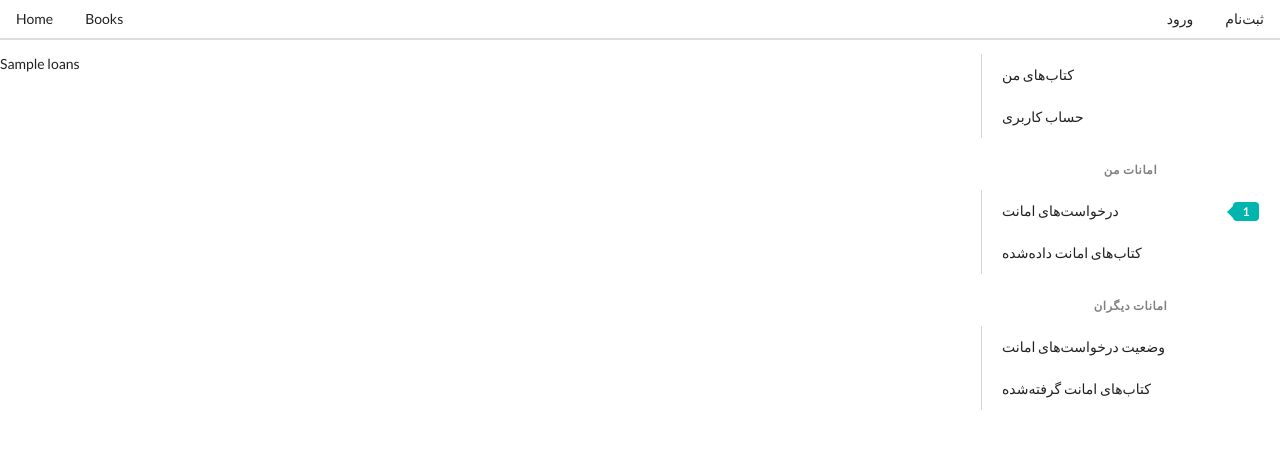
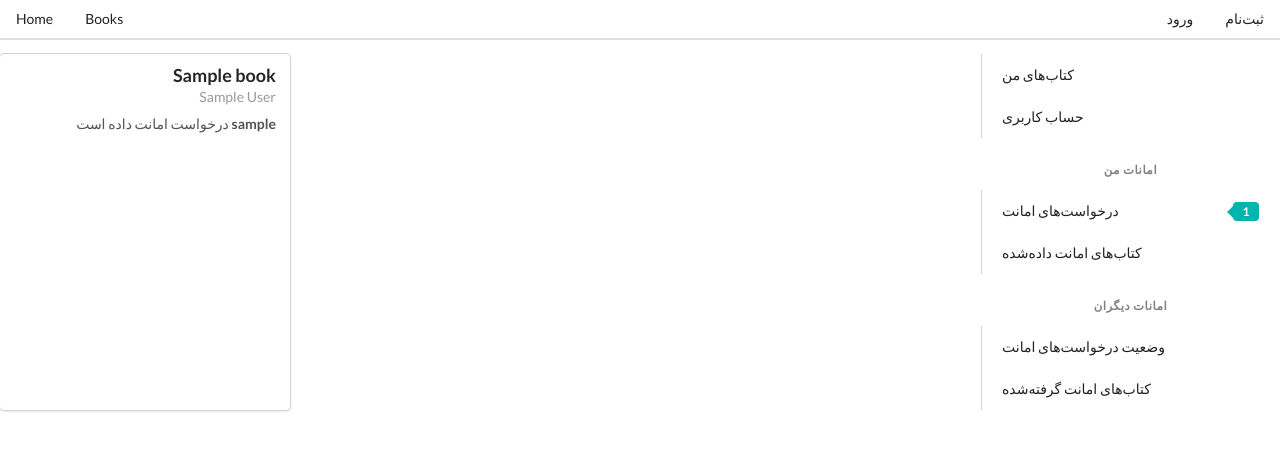
Before and after one commit to sadjadtavakoli/farjad-agile, a Django app: template loan/templates/borrower_loans_list.html in a window 1280 px wide. Shown: the top 451 px of the page. Run offline with Django 3.2, Linux system fonts and the light colour scheme; the template is opened without the code that fills it: most values are stand-ins (such as "Sample title", 1, 10 or a date in 2020); parts of the project's set-up code (start-up, migrations or seed data) failed here and were passed over.

Commit message:
html page for borrower

```diff
--- a/loan/templates/borrower_loans_list.html
+++ b/loan/templates/borrower_loans_list.html
@@ -1,6 +1,26 @@
 {% extends 'members/__base_panel.html' %}
 
 {% block content %}
-    {{ loans }}
+
+    <div class="ui link cards">
+        {% for loan in loans %}
+            <div class="ui card ">
+                <div class="content" style="direction: rtl">
+                    <div class="header">{{ loan.book.title }}</div>
+                    <div class="meta">
+                        {{ loan.book.author }}
+                    </div>
+                    <div class="description">
+                        <b>{{ loan.borrower.username }}</b> درخواست امانت داده است
+
+
+                    </div>
+
+                </div>
+            </div>
+        {% endfor %}
+    </div>
+
+
 
 {% endblock %}
```
